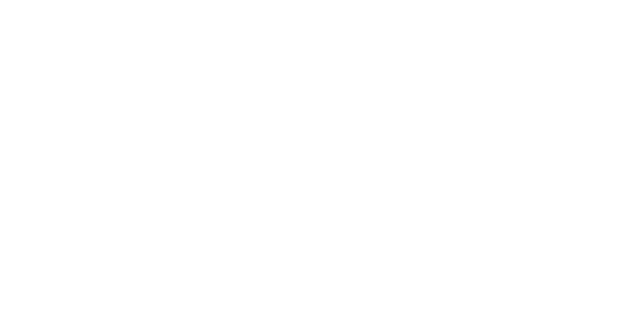
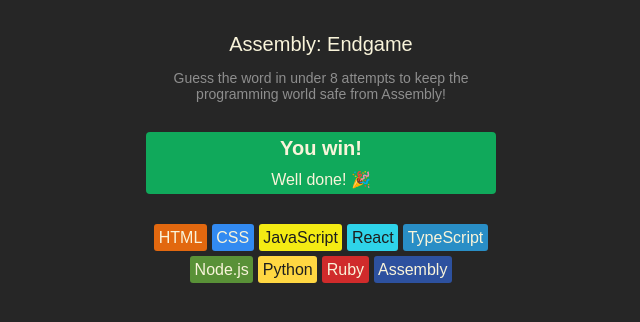
Before and after one commit to alla-r/SCRIMBA-assembly-endgame, a React (Vite) app: page / in a window 1280 px wide. Shown: the top 322 px of the page, without its empty margins (319-959 px from the left). Built offline with nearby package versions, Linux system fonts and the light colour scheme.

Commit message:
add UI for Header, GameStatus, Languages sections

```diff
--- a/src/App.tsx
+++ b/src/App.tsx
@@ -1,5 +1,15 @@
+import GameStatus from "./components/GameStatus";
+import Header from "./components/Header";
+import Languages from "./components/Languages";
+
 function App() {
-  return <></>;
+  return (
+    <>
+      <Header />
+      <GameStatus />
+      <Languages />
+    </>
+  );
 }
 
 export default App;
--- /dev/null
+++ b/src/components/GameStatus.tsx
@@ -0,0 +1,10 @@
+function GameStatus() {
+  return (
+    <section className="game-status">
+      <h2>You win!</h2>
+      <p>Well done! 🎉</p>
+    </section>
+  );
+}
+
+export default GameStatus;
--- /dev/null
+++ b/src/components/Header.tsx
@@ -0,0 +1,13 @@
+function Header() {
+  return (
+    <header>
+      <h1>Assembly: Endgame</h1>
+      <p>
+        Guess the word in under 8 attempts to keep the programming world safe
+        from Assembly!
+      </p>
+    </header>
+  );
+}
+
+export default Header;
--- /dev/null
+++ b/src/components/Languages.tsx
@@ -0,0 +1,20 @@
+import languages from "../languages";
+
+function Languages() {
+  const items = languages.map((lang) => {
+    const styles = {
+      backgroundColor: lang.backgroundColor,
+      color: lang.color,
+    };
+
+    return (
+      <span className="chip" style={styles} key={lang.name}>
+        {lang.name}
+      </span>
+    );
+  });
+
+  return <section className="language-chips">{items}</section>;
+}
+
+export default Languages;
--- a/src/index.css
+++ b/src/index.css
@@ -0,0 +1,64 @@
+* {
+  box-sizing: border-box;
+}
+
+body {
+  margin: 0;
+  font-family: "Hanken Grotesk", Arial, sans-serif;
+  background-color: #262626;
+  color: #d9d9d9;
+  padding: 20px;
+  height: 100vh;
+  display: flex;
+  justify-content: center;
+}
+
+/* Header */
+header {
+  text-align: center;
+}
+
+header > h1 {
+  font-size: 1.25rem;
+  font-weight: 500;
+  color: #f9f4da;
+}
+
+header > p {
+  font-size: 0.875rem;
+  max-width: 350px;
+  color: #8e8e8e;
+}
+
+/* Game status */
+section.game-status {
+  background-color: #10a95b;
+  display: flex;
+  flex-direction: column;
+  align-items: center;
+  color: #f9f4da;
+  border-radius: 4px;
+  margin-block: 30px;
+}
+
+section.game-status > p {
+  margin: 5px;
+}
+section.game-status > h2 {
+  font-size: 1.25rem;
+  margin: 5px;
+}
+
+/* Languages */
+section.language-chips {
+  display: flex;
+  flex-wrap: wrap;
+  gap: 5px;
+  justify-content: center;
+  max-width: 350px;
+}
+
+span.chip {
+  border-radius: 3px;
+  padding: 4.5px;
+}
--- /dev/null
+++ b/src/languages.js
@@ -0,0 +1,49 @@
+const languages = [
+  {
+    name: "HTML",
+    backgroundColor: "#E2680F",
+    color: "#F9F4DA",
+  },
+  {
+    name: "CSS",
+    backgroundColor: "#328AF1",
+    color: "#F9F4DA",
+  },
+  {
+    name: "JavaScript",
+    backgroundColor: "#F4EB13",
+    color: "#1E1E1E",
+  },
+  {
+    name: "React",
+    backgroundColor: "#2ED3E9",
+    color: "#1E1E1E",
+  },
+  {
+    name: "TypeScript",
+    backgroundColor: "#298EC6",
+    color: "#F9F4DA",
+  },
+  {
+    name: "Node.js",
+    backgroundColor: "#599137",
+    color: "#F9F4DA",
+  },
+  {
+    name: "Python",
+    backgroundColor: "#FFD742",
+    color: "#1E1E1E",
+  },
+  {
+    name: "Ruby",
+    backgroundColor: "#D02B2B",
+    color: "#F9F4DA",
+  },
+  {
+    name: "Assembly",
+    backgroundColor: "#2D519F",
+    color: "#F9F4DA",
+  },
+];
+
+export default languages;
```
